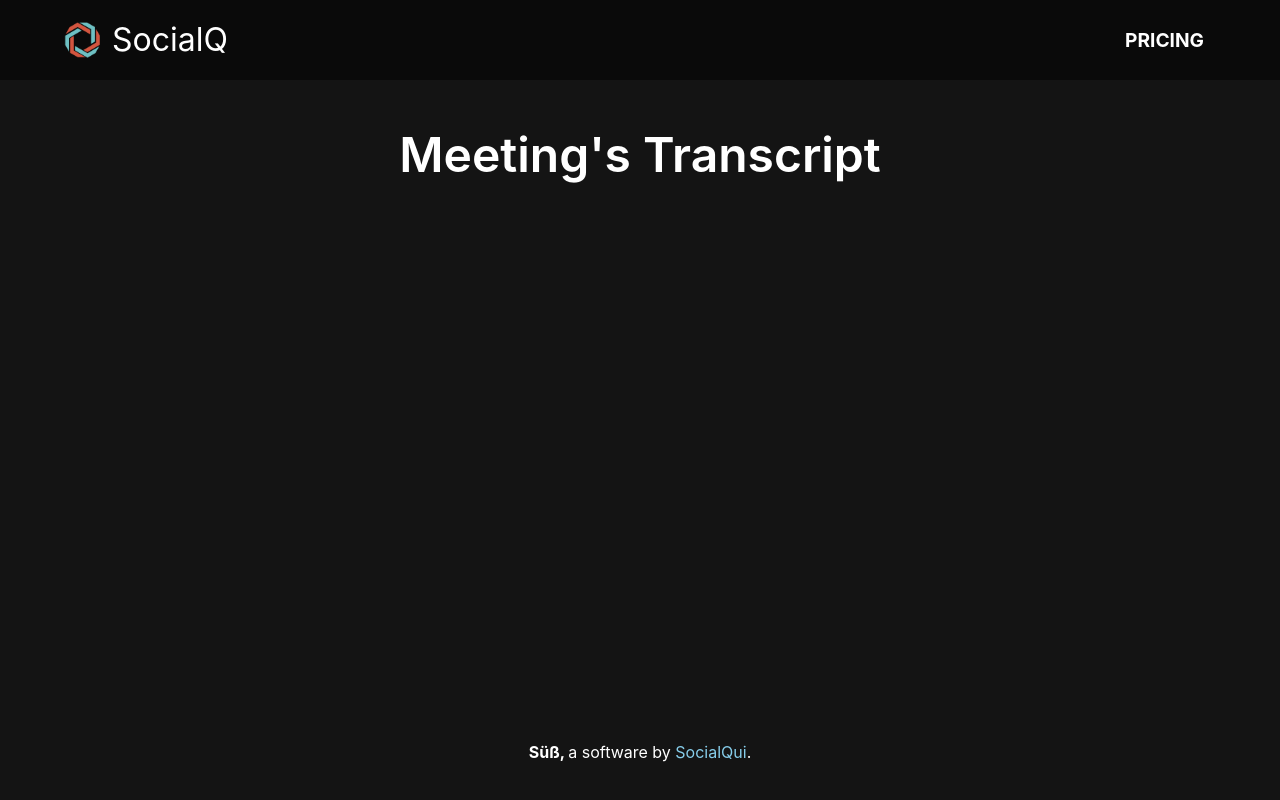
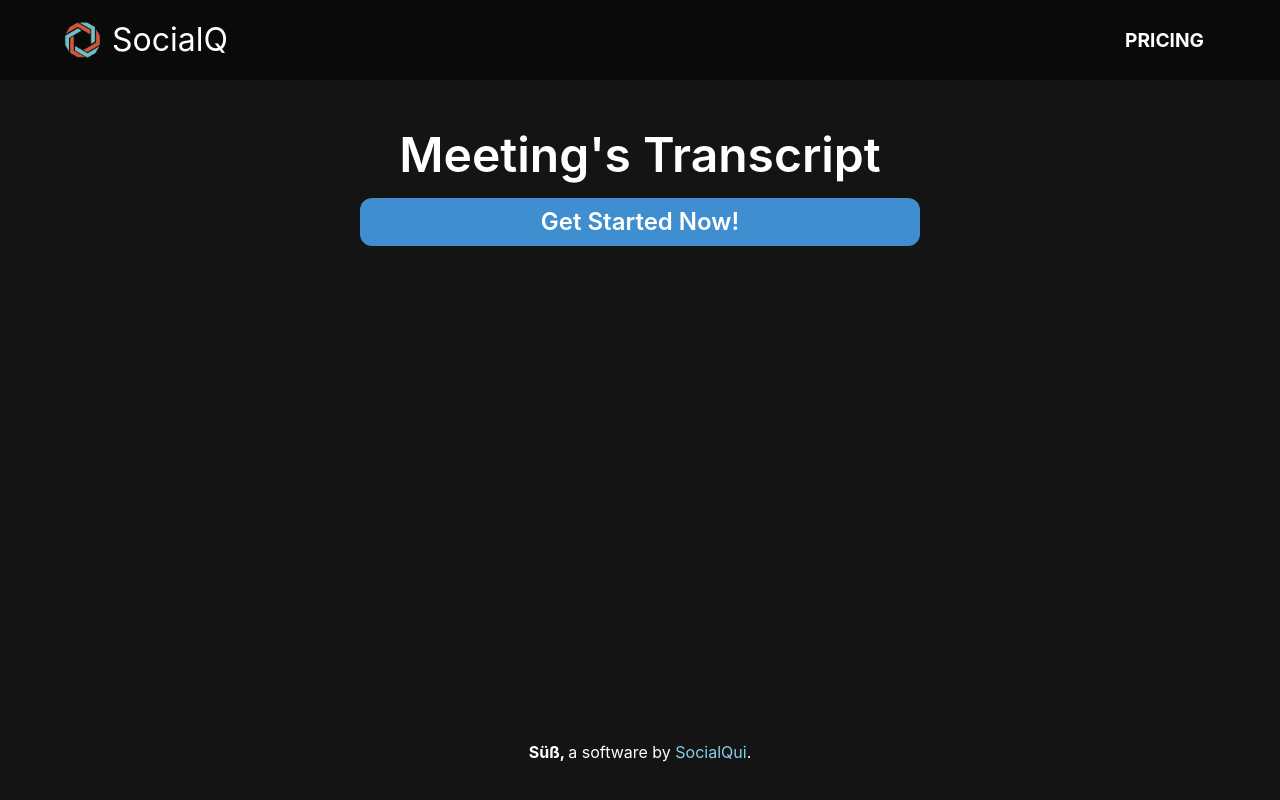
Before and after one commit to SocialQu/Suss, a React (Create React App) app in the folder suss/: page / in a window 1280 px wide. Both pictures are taken after a click on the link "Get Started Now!". Built offline with nearby package versions, Linux system fonts and the light colour scheme.

Commit message:
Transcript CTA.

```diff
--- a/suss/src/views/Summarization.tsx
+++ b/suss/src/views/Summarization.tsx
@@ -1,4 +1,6 @@
+import { ctaStyle } from '../views/Landing'
 import { CSSProperties } from "react"
+
 
 const summarizationStyle:CSSProperties = {
     margin:'auto',
@@ -7,9 +9,16 @@ const summarizationStyle:CSSProperties = {
     paddingBottom:'3em'
 }
 
-export const Summarization = () => <div className='container' style={summarizationStyle}>
-    <p className='title is-1 has-text-centered' style={{color:'white', marginBottom:'0'}}>
-        Meeting's Transcript
-    </p>
+export const Summarization = () => {
+    const click =() => {}
 
-</div>
+    return <div className='container' style={summarizationStyle}>
+        <p className='title is-1 has-text-centered' style={{color:'white', marginBottom:'0'}}>
+            Meeting's Transcript
+        </p>
+
+        <div className='control' style={{ textAlign:'center', marginTop:'1em' }}>
+            <button className='button is-info' style={ctaStyle} onClick={click}> Get Started Now! </button>
+        </div>
+    </div>
+}
```
